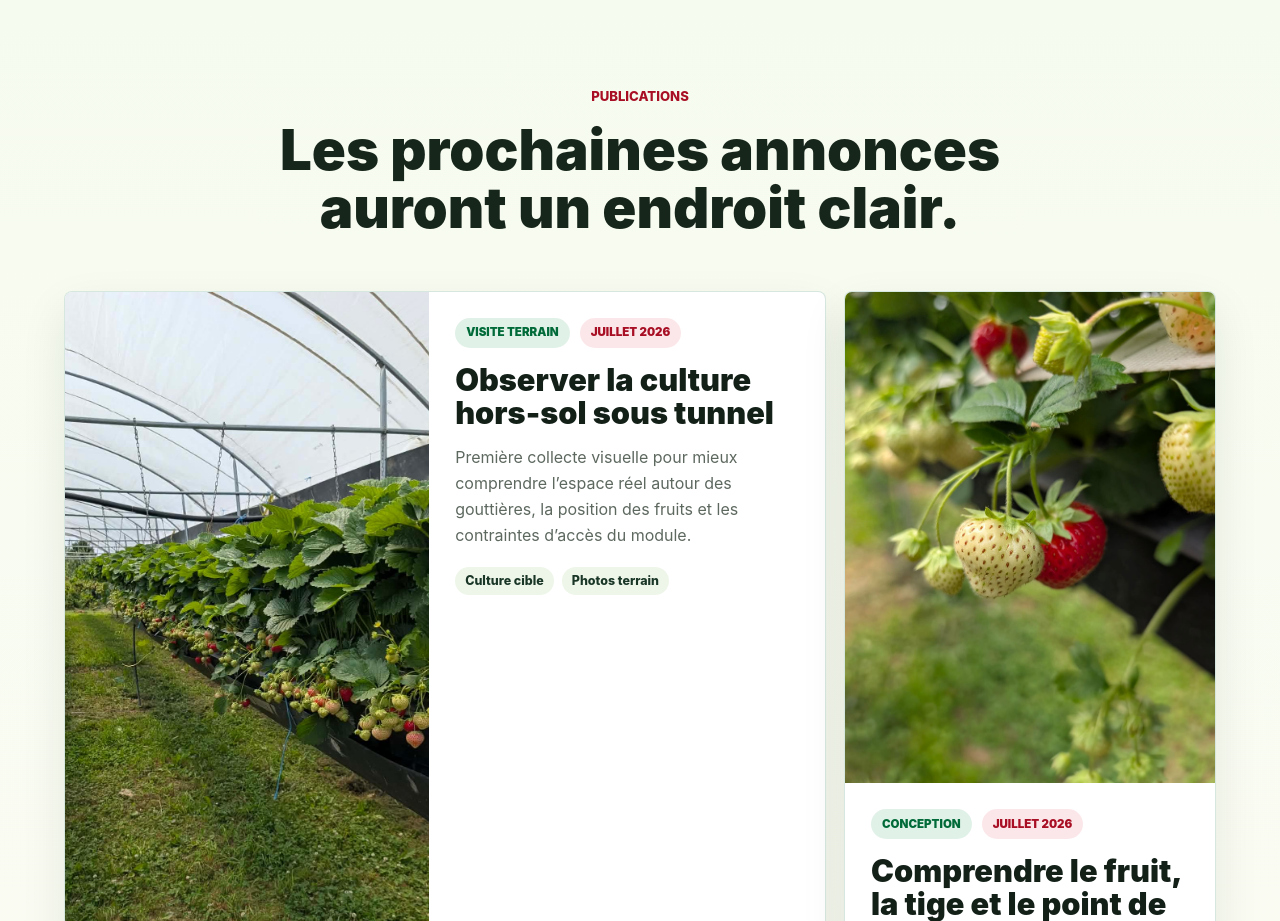
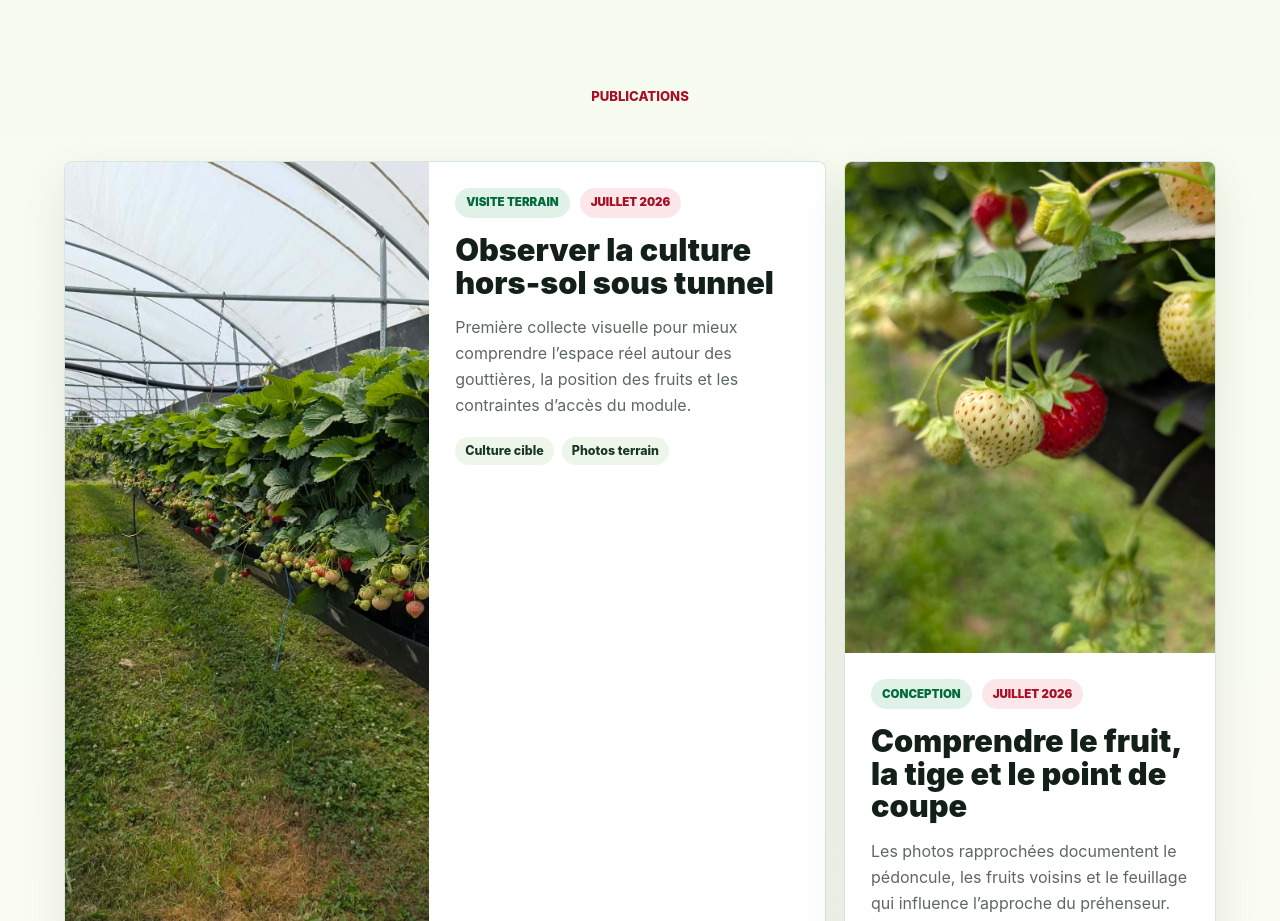
Before and after one commit to Alexandre2102/cobeq, a Next.js app: page /projets in a window 1280 px wide. Shown: the part 850-1771 px from the top of the page. Built offline with nearby package versions, Linux system fonts and the light colour scheme.

Commit message:
Remove publications heading copy

```diff
--- a/app/projets/page.tsx
+++ b/app/projets/page.tsx
@@ -147,7 +147,6 @@ export default function ProjectsPage() {
       <section className="content-band updates-band" id="publications">
         <div className="section-heading center">
           <p className="section-kicker">Publications</p>
-          <h2>Les prochaines annonces auront un endroit clair.</h2>
         </div>
         <div className="updates-grid">
           {projectUpdates.map((update, index) => (
--- a/public/i18n.js
+++ b/public/i18n.js
@@ -152,7 +152,6 @@
     "Photos, financement et bourses": "Photos, funding and awards",
     "Le contenu pourra évoluer au rythme du PMC sans alourdir la page d’accueil.": "The content can evolve with the PMC without overloading the homepage.",
     "Publications": "Posts",
-    "Les prochaines annonces auront un endroit clair.": "Upcoming announcements will have a clear place.",
     "Visite terrain": "Field visit",
     "Juillet 2026": "July 2026",
     "Observer la culture hors-sol sous tunnel": "Observe soilless production under tunnels",
```
Also changed, not shown: 3 other files (tests, documents, lock files or other folders).
